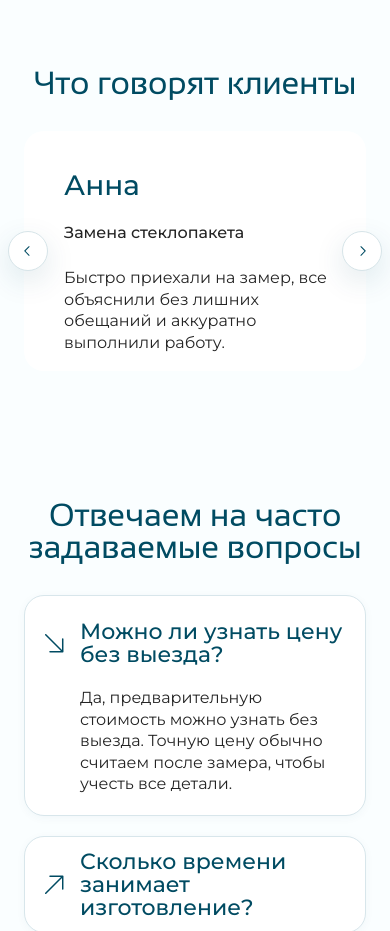
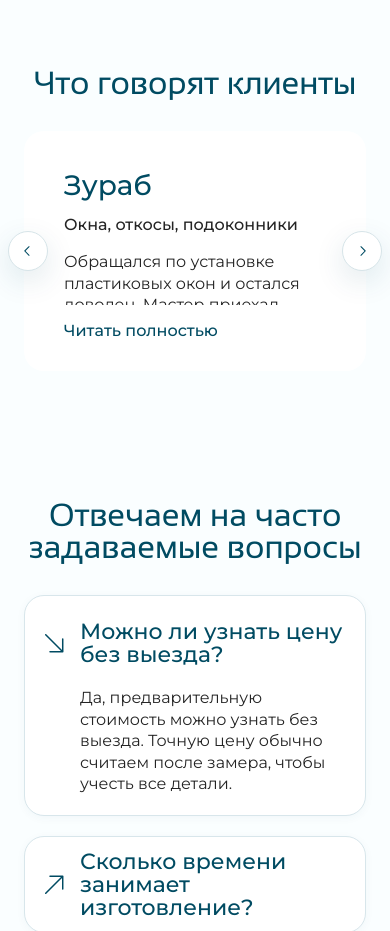
Before and after one commit to bullbashechka/saferplast, a Next.js app: page / in a window 390 px wide. Shown: the part 8820-9751 px from the top of the page. Built offline with nearby package versions, Linux system fonts and the light colour scheme.

Commit message:
Refine testimonials carousel and modal

```diff
--- a/src/components/ui/carousel.tsx
+++ b/src/components/ui/carousel.tsx
@@ -83,7 +83,7 @@ function CarouselContent({ className, ...props }: React.ComponentProps<"div">) {
 
   return (
     <div className="cursor-grab overflow-hidden active:cursor-grabbing" ref={carouselRef}>
-      <div className={cn("-ml-5 flex", className)} {...props} />
+      <div className={cn("flex gap-5", className)} {...props} />
     </div>
   );
 }
@@ -92,7 +92,7 @@ function CarouselItem({ className, ...props }: React.ComponentProps<"div">) {
   return (
     <div
       aria-roledescription="slide"
-      className={cn("min-w-0 shrink-0 grow-0 basis-full pl-5", className)}
+      className={cn("min-w-0 shrink-0 grow-0 basis-full", className)}
       {...props}
     />
   );
--- a/src/features/landing/site-footer.tsx
+++ b/src/features/landing/site-footer.tsx
@@ -21,7 +21,7 @@ export function SiteFooter() {
       className="bg-[rgba(250,254,255,1)] px-6 pb-10 pt-14 lg:px-8 lg:pb-12 lg:pt-20"
     >
       <div className="mx-auto w-full max-w-content lg:max-w-[1201px]">
-        <div className="grid gap-10 lg:grid-cols-[263px_minmax(12rem,14rem)_minmax(0,1fr)] lg:gap-8">
+        <div className="grid gap-10 lg:grid-cols-[263px_minmax(12rem,14rem)_minmax(0,1fr)] lg:gap-[9rem]">
           <a aria-label="Saferplast" className="block w-[263px] max-w-full" href="#top">
             <Image
               alt="Saferplast"
--- /dev/null
+++ b/src/features/landing/testimonial-modal.tsx
@@ -0,0 +1,85 @@
+"use client";
+
+import { useEffect } from "react";
+
+import type { Testimonial } from "@/features/landing/testimonials-content";
+
+type TestimonialModalProps = {
+  isOpen: boolean;
+  onClose: () => void;
+  testimonial: Testimonial | null;
+};
+
+export function TestimonialModal({ isOpen, onClose, testimonial }: TestimonialModalProps) {
+  useEffect(() => {
+    if (!isOpen) {
+      return;
+    }
+
+    const originalOverflow = document.body.style.overflow;
+    const originalPaddingRight = document.body.style.paddingRight;
+    const scrollbarWidth = window.innerWidth - document.documentElement.clientWidth;
+
+    document.body.style.overflow = "hidden";
+    document.body.style.paddingRight = scrollbarWidth > 0 ? `${scrollbarWidth}px` : originalPaddingRight;
+
+    const handleKeyDown = (event: KeyboardEvent) => {
+      if (event.key === "Escape") {
+        onClose();
+      }
+    };
+
+    window.addEventListener("keydown", handleKeyDown);
+
+    return () => {
+      document.body.style.overflow = originalOverflow;
+      document.body.style.paddingRight = originalPaddingRight;
+      window.removeEventListener("keydown", handleKeyDown);
+    };
+  }, [isOpen, onClose]);
+
+  if (!isOpen || !testimonial) {
+    return null;
+  }
+
+  return (
+    <div
+      className="fixed inset-0 z-50 flex items-center justify-center bg-black/50 px-4 py-6"
+      onClick={onClose}
+      role="presentation"
+    >
+      <div
+        aria-labelledby="testimonial-modal-title"
+        aria-modal="true"
+        className="w-full max-w-[42rem] rounded-[1.25rem] bg-[rgba(250,254,255,1)] p-6 shadow-[0_20px_60px_rgba(0,0,0,0.2)] sm:p-8"
+        onClick={(event) => event.stopPropagation()}
+        role="dialog"
+      >
+        <div className="flex items-start justify-between gap-4">
+          <div>
+            <p className="font-body text-[1rem] font-medium leading-[1] text-[#242424]">{testimonial.service}</p>
+            <h3
+              id="testimonial-modal-title"
+              className="mt-3 font-body text-[1.75rem] font-medium leading-[1] text-[#004B62] sm:text-[30px]"
+            >
+              {testimonial.name}
+            </h3>
+          </div>
+
+          <button
+            aria-label="Закрыть полный отзыв"
+            className="rounded-md p-1 text-[#004B62] transition-colors hover:bg-[#e8f2f5]"
+            onClick={onClose}
+            type="button"
+          >
+            &times;
+          </button>
+        </div>
+
+        <p className="mt-6 max-h-[60vh] overflow-y-auto pr-2 text-[1rem] font-normal leading-[1.5] text-[#242424]">
+          {testimonial.review}
+        </p>
+      </div>
+    </div>
+  );
+}
--- a/src/features/landing/testimonials-content.ts
+++ b/src/features/landing/testimonials-content.ts
@@ -8,29 +8,28 @@ export const testimonialsContent = {
   title: "Что говорят клиенты",
   items: [
     {
-      name: "Анна",
-      service: "Замена стеклопакета",
-      review: "Быстро приехали на замер, все объяснили без лишних обещаний и аккуратно выполнили работу.",
+      name: "Зураб",
+      service: "Окна, откосы, подоконники",
+      review:
+        "Обращался по установке пластиковых окон и остался доволен. Мастер приехал вовремя, всё замерил и объяснил детали. Установка прошла аккуратно, без спешки, видно опыт. Помимо окон установили откосы и подоконники. Окна открываются и закрываются легко, нигде не продувает. После работы всё убрали. Спасибо за профессионализм!",
     },
     {
-      name: "Ерлан",
-      service: "Установка окна",
-      review: "Сделали монтаж в срок, после себя оставили порядок, по теплу и шумоизоляции разница заметна сразу.",
+      name: "Ануарбек",
+      service: "Окна",
+      review:
+        "Өте жақсы компания, Аллаһ разы болсын. Керемет, күшті жасап берді, маған қатты ұнады. Бағасы да өте жақсы. Аллаһ күш-қуат берсін. Сапалы, жақсы терезе болды, ешқашан өкінбейсіздер. Качественно. Тек сәттілік тілеймін. Тағы 2 терезе бар, тоже жасатамын. Өте күшті болды, суық мүлдем соқпайды.",
     },
     {
-      name: "Марина",
-      service: "Регулировка и ремонт",
-      review: "Окно перестало продувать уже в тот же день, мастер подробно показал, что было причиной проблемы.",
+      name: "Светлана",
+      service: "Балкон, окно и регулировка окон",
+      review:
+        "Недавно эта компания установила мне пластиковый балкон и окно, а также провела работу по починке старого пластикового окна, установленного другими специалистами. Я осталась очень довольна результатом. Работы были выполнены аккуратно и в оговорённые сроки. Специалисты приехали вовремя, всё подробно объяснили и ответили на мои вопросы. Качество установки на высоком уровне: окна и балкон герметичные, нигде не продувает, стало заметно теплее и тише в квартире. Отдельно хочу отметить чистоту после работы — за собой всё убрали. Впечатление положительное. Рекомендую компанию тем, кто ищет надёжную установку пластиковых окон и балконов.",
     },
     {
-      name: "Ольга",
-      service: "Остекление балкона",
-      review: "Подобрали решение под бюджет и не навязывали лишнее. Итог получился аккуратный и практичный.",
-    },
-    {
-      name: "Дмитрий",
-      service: "Установка двери ПВХ",
-      review: "Понравилась коммуникация и точность по срокам. Все этапы от расчета до монтажа прошли спокойно.",
+      name: "Алибек",
+      service: "Балконный блок",
+      review:
+        "Ас саляму алейкум, балконный блок сделали чётко, брат. Зимой было тепло, Аллах разы болсын.",
     },
   ] satisfies readonly Testimonial[],
 };
--- a/src/features/landing/testimonials-section.tsx
+++ b/src/features/landing/testimonials-section.tsx
@@ -1,4 +1,6 @@
 "use client";
+
+import { useState } from "react";
 
 import { Card } from "@/components/ui/card";
 import {
@@ -8,9 +10,13 @@ import {
   CarouselNext,
   CarouselPrevious,
 } from "@/components/ui/carousel";
+import { TestimonialModal } from "@/features/landing/testimonial-modal";
+import type { Testimonial } from "@/features/landing/testimonials-content";
 import { testimonialsContent } from "@/features/landing/testimonials-content";
 
 export function TestimonialsSection() {
+  const [selectedTestimonial, setSelectedTestimonial] = useState<Testimonial | null>(null);
+
   return (
     <section
       id="testimonials"
@@ -35,21 +41,31 @@ export function TestimonialsSection() {
           </div>
 
           <div className="relative mt-8 lg:mt-10">
-            <CarouselContent>
+            <CarouselContent className="lg:-ml-0 lg:gap-5">
               {testimonialsContent.items.map((item) => (
-                <CarouselItem key={`${item.name}-${item.service}`} className="select-none md:basis-1/2 lg:basis-[387px]">
+                <CarouselItem
+                  key={`${item.name}-${item.service}`}
+                  className="select-none md:basis-1/2 lg:basis-[387px] lg:pl-0"
+                >
                   <div className="h-full">
-                    <Card className="h-[240px] rounded-[20px] border-0 bg-white shadow-none">
-                      <div className="flex h-full select-none flex-col gap-[26px] px-[40px] pb-[40px] pl-[40px] pr-[30px] pt-[40px] text-left">
+                    <Card className="h-[240px] rounded-[20px] border-0 bg-[hsla(190,32%,93%,1)] shadow-none">
+                      <div className="flex h-full select-none flex-col gap-[18px] px-[40px] pb-[32px] pl-[40px] pr-[30px] pt-[40px] text-left">
                         <h3 className="font-body text-[1.75rem] font-medium leading-[1] text-[#004B62] sm:text-[30px]">
                           {item.name}
                         </h3>
                         <p className="font-body text-[1rem] font-medium leading-[1] text-[#242424]">
                           {item.service}
                         </p>
-                        <p className="text-[1rem] font-normal leading-[1.35] text-[#242424]">
+                        <p className="min-h-0 flex-1 overflow-hidden text-[1rem] font-normal leading-[1.35] text-[#242424] [display:-webkit-box] [-webkit-box-orient:vertical] [-webkit-line-clamp:4]">
                           {item.review}
                         </p>
+                        <button
+                          className="inline-flex w-fit items-center text-[1rem] font-medium leading-[1] text-[#004B62] transition-colors hover:text-[#00384a]"
+                          onClick={() => setSelectedTestimonial(item)}
+                          type="button"
+                        >
+                          Читать полностью
+                        </button>
                       </div>
                     </Card>
                   </div>
@@ -60,6 +76,11 @@ export function TestimonialsSection() {
             <CarouselNext />
           </div>
         </Carousel>
+        <TestimonialModal
+          isOpen={selectedTestimonial !== null}
+          onClose={() => setSelectedTestimonial(null)}
+          testimonial={selectedTestimonial}
+        />
       </div>
     </section>
   );
```
